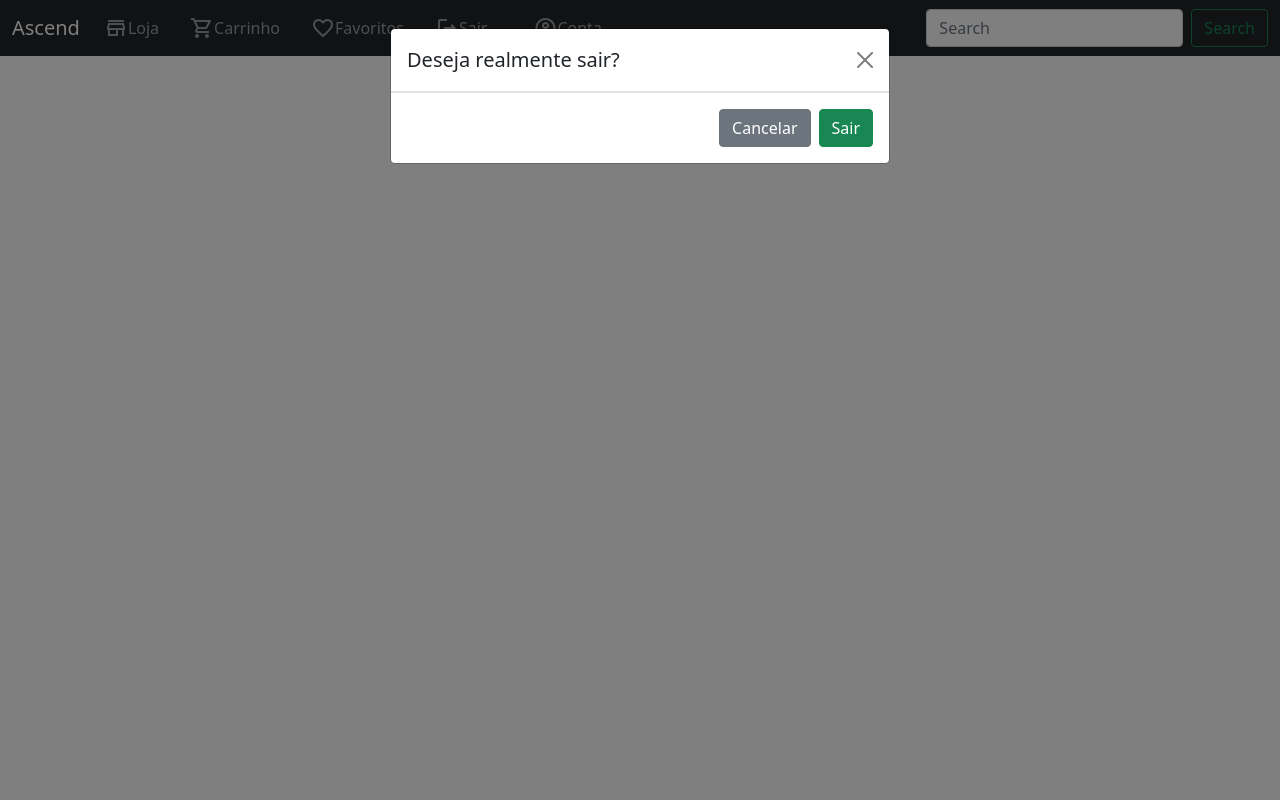
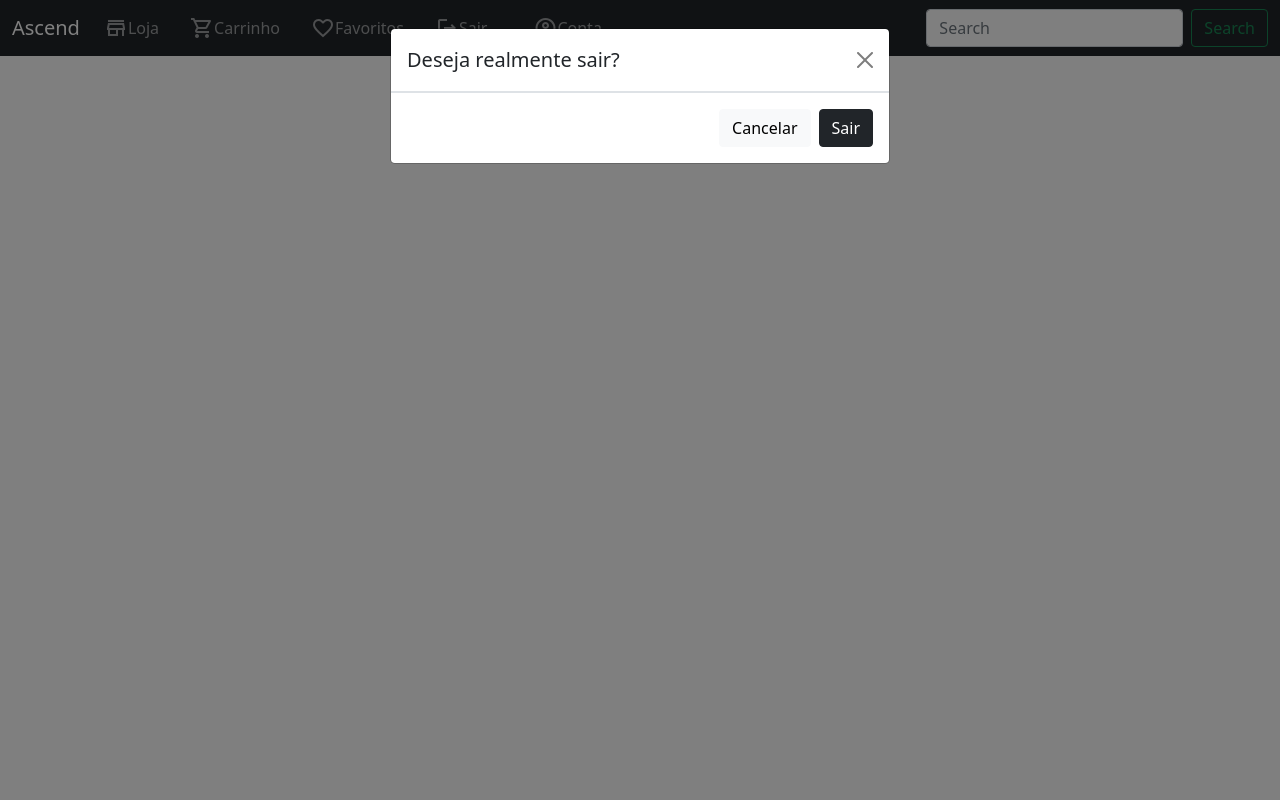
Before and after one commit to BarneydoAcre/ascend_store, a Django app: page / in a window 1280 px wide, after a click that opens the changed part. Run offline with Django 3.2, Linux system fonts and the light colour scheme; the visitor is signed in with stand-in values (Sample User, id 1); data that the repository does not hold is empty; some libraries are stand-ins or nearby versions.

Commit message:
atualização de front-end

```diff
--- a/app/static/style.css
+++ b/app/static/style.css
@@ -83,7 +83,7 @@
 .container-cards {
     display: flex;
     justify-content: center;
-    align-items: center;
+    align-items: flex-start;
     flex-wrap: wrap;
 
     padding: 8px;
--- a/app/templates/app/favorito.html
+++ b/app/templates/app/favorito.html
@@ -17,7 +17,7 @@
             <h5 class="card-text">
                 R$ {{ f.produto.price|floatformat:2 }}
             </h5>
-            <button type="button" class="btn btn-primary" data-bs-toggle="modal" data-bs-target="#Modal-{{ i.id }}">Adicionar ao Carrinho</button>
+            <button type="button" class="btn btn-dark" data-bs-toggle="modal" data-bs-target="#Modal-{{ i.id }}">Adicionar ao Carrinho</button>
 
 
             <form action='/favoritos_view_delete/' method='post'>
@@ -44,8 +44,8 @@
                                 {{ form_shop_car.quantity }}
                             </div>
                             <div class="modal-footer">
-                                <button type="submit" class="btn btn-secondary">Enviar</button>
-                                <button type="button" class="btn btn-secondary" data-bs-dismiss="modal">Fechar</button>
+                                <button type="submit" class="btn btn-dark">Enviar</button>
+                                <button type="button" class="btn btn-light" data-bs-dismiss="modal">Fechar</button>
                             </div>
                         </form>
                     </div>
--- a/app/templates/app/loja.html
+++ b/app/templates/app/loja.html
@@ -39,9 +39,9 @@
 
         <!-- Button trigger modal -->
         {% if user.is_authenticated %}
-            <button type="button" class="btn btn-primary" data-bs-toggle="modal" data-bs-target="#Modal-shop-car-{{ i.id }}">Adicionar ao Carrinho</button>
+        <button type="button" class="btn btn-dark" data-bs-toggle="modal" data-bs-target="#Modal-shop-car-{{ i.id }}">Adicionar ao Carrinho</button>
         {% else %}
-            <a href="/accounts/login/" class="btn btn-primary">Adicionar ao Carrinho</a>
+            <a href="/accounts/login/" class="btn btn-dark">Adicionar ao Carrinho</a>
         {% endif %}
         <form action='/favoritos_view_add/' method='post'>
             {% csrf_token %}
@@ -67,8 +67,8 @@
                             {{ form_shop_car.quantity }}
                         </div>
                         <div class="modal-footer">
-                            <button type="submit" class="btn btn-secondary">Enviar</button>
-                            <button type="button" class="btn btn-secondary" data-bs-dismiss="modal">Fechar</button>
+                            <button type="submit" class="btn btn-dark">Enviar</button>
+                            <button type="button" class="btn btn-light" data-bs-dismiss="modal">Fechar</button>
                         </div>
                     </form>
                 </div>
--- a/app/templates/app/shop_car.html
+++ b/app/templates/app/shop_car.html
@@ -40,15 +40,13 @@
                                 <h5 class="modal-title" id="exampleModalLabel">Deseja do remover <strong>{{ s.produto }}</strong> do carrinho?</h5>
                                 <button type="button" class="btn-close" data-bs-dismiss="modal" aria-label="Close"></button>
                             </div>
-                            <div class="modal-body">
                                 {% csrf_token %}
                                 <input type="hidden" value='{{s.id}}' name="id_item" required id="id_item" >
                                 <input type="hidden" value='{{user.id}}' name="user" required id="id_user" >
                                 <input type="hidden" value='{{s.produto.id}}' name="produto" required id="id_produto">
-                            </div>
                             <div class="modal-footer">
                                 <button type='submit' class='btn btn-danger'>Remover</button>
-                                <button type="button" class="btn btn-secondary" data-bs-dismiss="modal">Fechar</button>
+                                <button type="button" class="btn btn-light" data-bs-dismiss="modal">Fechar</button>
                             </div>
                         </form>
                     </form>
--- a/app/templates/base.html
+++ b/app/templates/base.html
@@ -65,10 +65,10 @@
                     <button type="button" class="btn-close" data-bs-dismiss="modal" aria-label="Close"></button>
                 </div>
                 <div class="modal-footer">
-                    <button type="button" class="btn btn-secondary" data-bs-dismiss="modal">Cancelar</button>
+                    <button type="button" class="btn btn-light" data-bs-dismiss="modal">Cancelar</button>
                     <form action='/accounts/logout/' method='post'>
                         {% csrf_token %}
-                        <button type='submit' class='btn btn-success'>Sair</button>
+                        <button type='submit' class='btn btn-dark'>Sair</button>
                     </form>
                 </div>
             </div>
```
